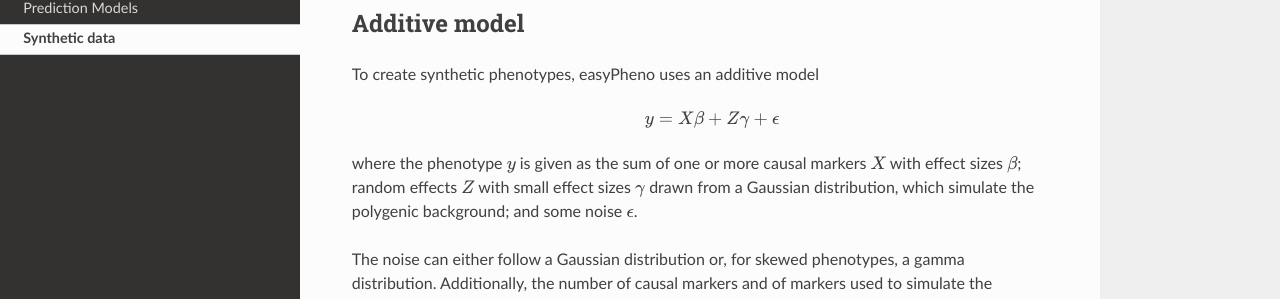
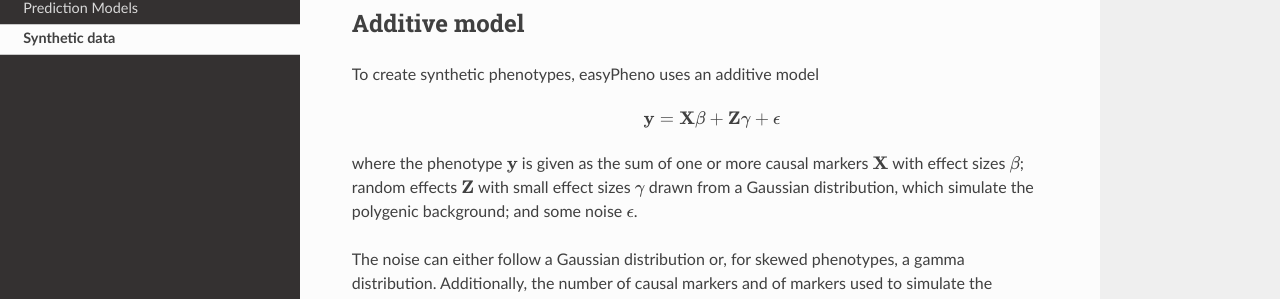
Before and after one commit to grimmlab/easyPheno, a Sphinx documentation site: the page built from docs/source/simulation.rst, in a window 1280 px wide and 900 px high. Shown: the part 297-596 px from the top of the window. Built offline with Sphinx 7.4.7 and the Read the Docs theme 2.0.0, drawn with Linux system fonts in a browser that asks for light colours; pages that are not in the unit, such as notebooks, are missing from menus.

Commit message:
docs update

```diff
--- a/docs/source/simulation.rst
+++ b/docs/source/simulation.rst
@@ -10,11 +10,11 @@ To create synthetic phenotypes, easyPheno uses an additive model
 
     .. math::
 
-        y = X \beta + Z \gamma + \epsilon
+        \mathbf{y} = \mathbf{X \beta} + \mathbf{Z \gamma} + \mathbf{\epsilon}
 
-where the phenotype :math:`y` is given as the sum of one or more causal markers :math:`X`
-with effect sizes :math:`\beta`; random effects :math:`Z` with small effect sizes :math:`\gamma` drawn from a Gaussian
-distribution, which simulate the polygenic background; and some noise :math:`\epsilon`.
+where the phenotype :math:`\mathbf{y}` is given as the sum of one or more causal markers :math:`\mathbf{X}`
+with effect sizes :math:`\mathbf{\beta}`; random effects :math:`\mathbf{Z}` with small effect sizes :math:`\mathbf{\gamma}` drawn
+from a Gaussian distribution, which simulate the polygenic background; and some noise :math:`\mathbf{\epsilon}`.
 
 The noise can either follow a Gaussian distribution or, for skewed phenotypes, a gamma distribution.
 Additionally, the number of causal markers and of markers used to simulate the polygenic background, as well as
```
